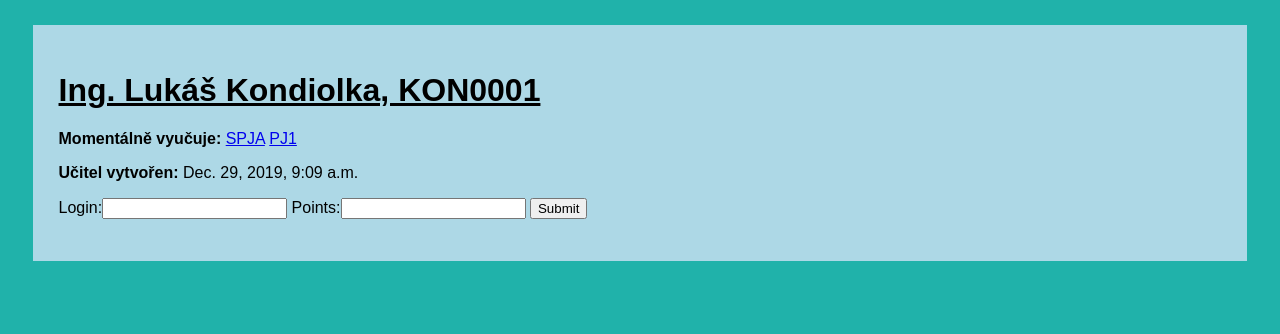
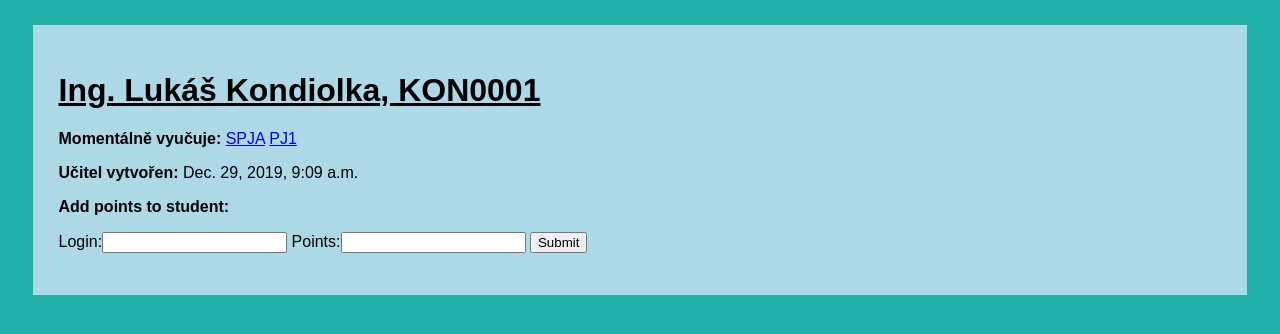
Before and after one commit to Kulasus/GradingApp, a Django app: page /teacher/1 in a window 1280 px wide. Shown: the top 334 px of the page. Run offline with Django 3.2, Linux system fonts and the light colour scheme; data comes from the database, SQL or seed files in the repository.

Commit message:
some changes

```diff
--- a/schoolproject/grading/templates/grading/teacher.html
+++ b/schoolproject/grading/templates/grading/teacher.html
@@ -34,6 +34,7 @@
             </p>
         </div>
         <div id=form_div>
+            <p><strong>Add points to student: </strong></p>
             <form action="/teacher/{{teacher.id}}" method="POST">
                 {% csrf_token %}
                 {{ form }}
```
